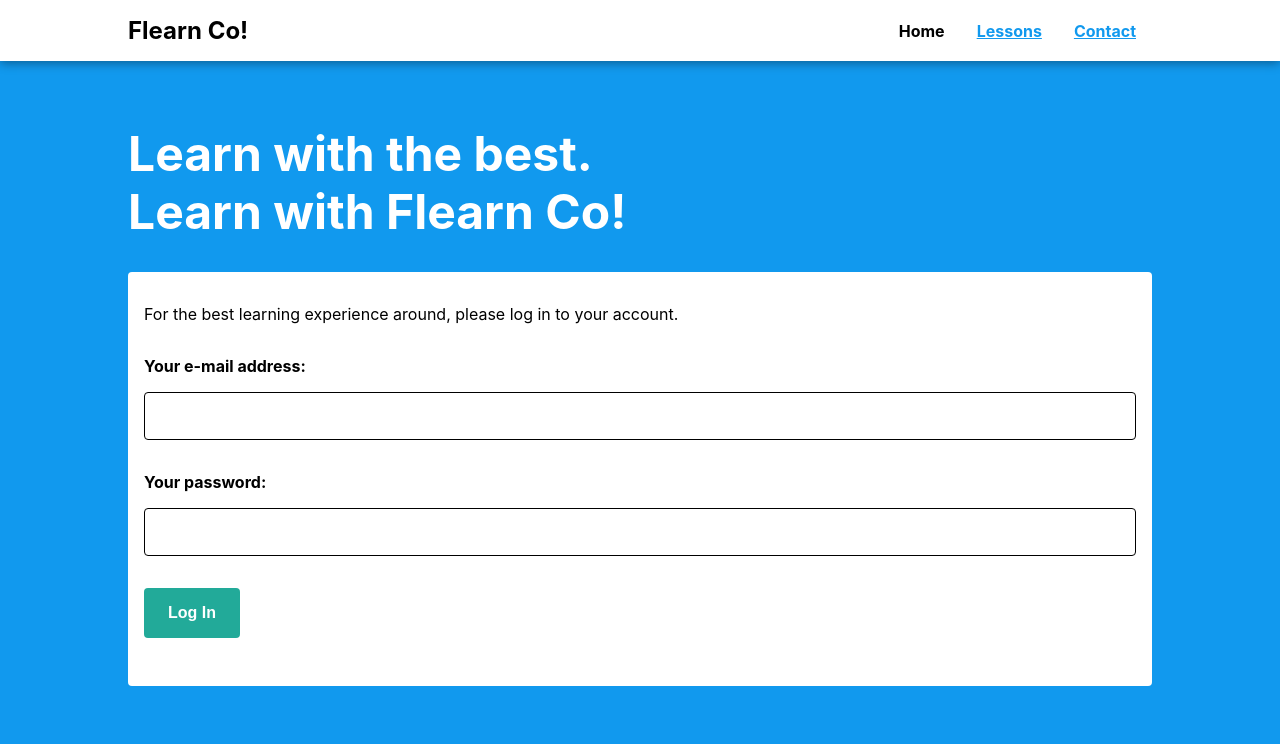
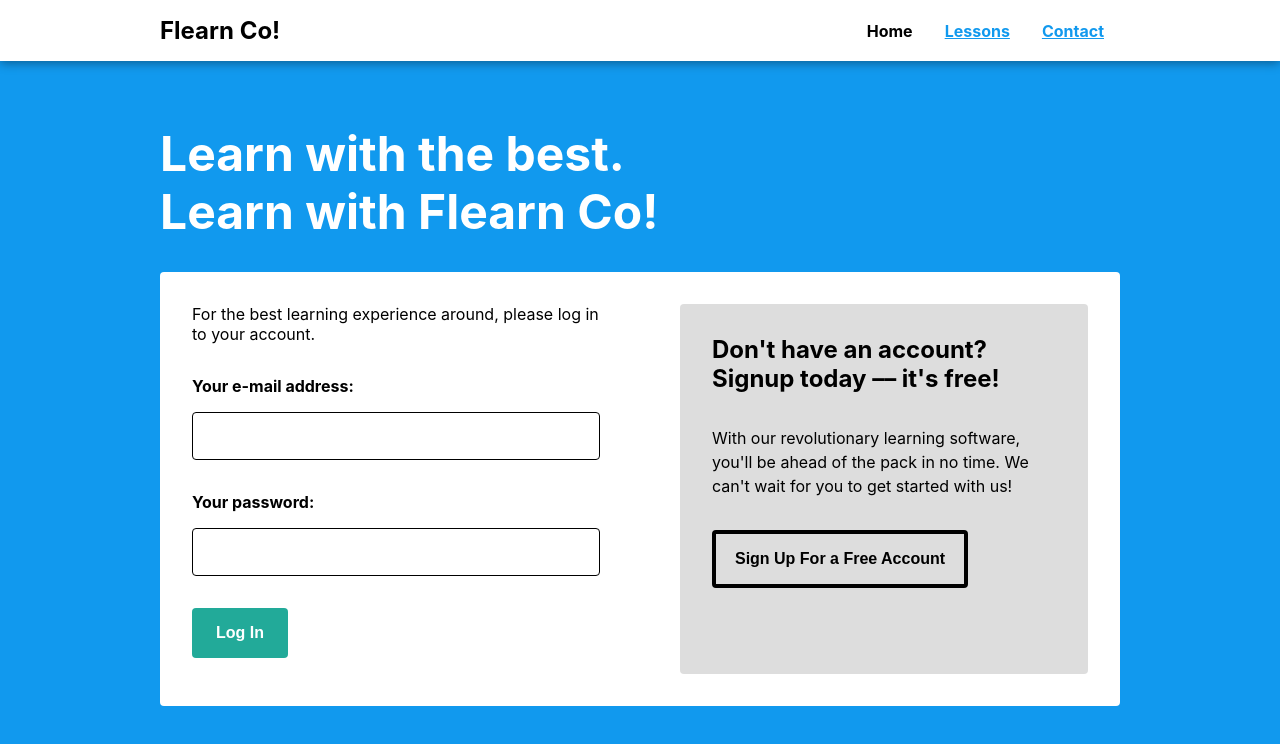
Before and after one commit to arctouch-viniciusmoraes/esl-flearnco, a React (Create React App) app in the folder flearnco/: page / in a window 1280 px wide. Shown: the top 744 px of the page. Built offline with nearby package versions, Linux system fonts and the light colour scheme.

Commit message:
component: add login form and signup sidebar

```diff
--- a/flearnco/src/App.js
+++ b/flearnco/src/App.js
@@ -7,7 +7,7 @@ function App() {
     <div className="Main">
       <Header />
       <section className="Main__content Container">
-        <h1 className="Main-heading">
+        <h1 className="Main-heading App-heading">
           Learn with the best. <br/>
           Learn with Flearn Co!
         </h1>
--- a/flearnco/src/components/ContentCard.js
+++ b/flearnco/src/components/ContentCard.js
@@ -1,9 +1,11 @@
 import Login from './Login';
+import Signup from './Signup';
 
 const ContentCard = () => {
   return (
     <section className="Content-card">
       <Login />
+      <Signup />
     </section>
   );
 }
--- a/flearnco/src/components/Login.js
+++ b/flearnco/src/components/Login.js
@@ -31,7 +31,7 @@ const Login = () => {
         inputCallback={setPassword}
       />
 
-      <Button type="submit" variant="primary" size="sm">Log In</Button>
+      <Button type="submit" variant="primary" size="xs">Log In</Button>
     </form>
   );
 }
--- /dev/null
+++ b/flearnco/src/components/Signup.js
@@ -0,0 +1,19 @@
+import Button from './Button';
+
+const Signup = () => {
+  return(
+    <aside className="Signup">
+      <h2 className="Secondary-heading Signup__title">
+        Don't have an account? <br/>
+        Signup today –– it's free!
+      </h2>
+      <p className="Signup__disclaimer">
+        With our revolutionary learning software, you'll be ahead of the pack in no time.
+        We can't wait for you to get started with us!
+      </p>
+      <Button type="button" variant="secondary" size="lg">Sign Up For a Free Account</Button>
+    </aside>
+  );
+}
+
+export default Signup;
--- a/flearnco/src/style/_app.css
+++ b/flearnco/src/style/_app.css
@@ -24,21 +24,35 @@ a {
 
 .Main-heading {
   font-size: 2rem;
-  color: #ffffff;
-  margin: 1rem 0;
+}
+
+.Secondary-heading {
+  font-size: 1rem;
 }
 
 .Main__content {
   padding: 1rem;
 }
 
+.App-heading {
+  color: #ffffff;
+  margin: 1rem 0;
+}
+
 @media screen and (min-width: 1024px) {
   .Main-heading {
     font-size: 3rem;
-    margin: 2rem 0;
+  }
+
+  .Secondary-heading {
+    font-size: 1.5rem;
   }
 
   .Main__content {
-    padding: 2rem 0;
+    padding: 2rem;
+  }
+
+  .App-heading {
+    margin: 2rem 0;
   }
 }
--- a/flearnco/src/style/_button.css
+++ b/flearnco/src/style/_button.css
@@ -19,8 +19,21 @@
   margin: 1rem 0;
 }
 
+.Button.btn-secondary {
+  background-color: unset;
+  color: #000000;
+  margin: 1rem 0;
+  border: 4px solid #000000;
+}
+
+
+
+.Button.btn-xs {
+  width: 6rem;
+}
+
 .Button.btn-sm {
-  width: 6rem;
+  width: 8rem;
 }
 
 .Button.btn-md {
@@ -28,9 +41,15 @@
 }
 
 .Button.btn-lg {
-  width: 18rem;
+  width: 16rem;
 }
 
 .Button.btn-full {
   width: 100%;
 }
+
+@media screen and (max-width: 359px) {
+  .Button.btn-lg {
+    width: 100%;
+  }
+}
--- a/flearnco/src/style/_content-card.css
+++ b/flearnco/src/style/_content-card.css
@@ -6,3 +6,12 @@
   height: auto;
   margin: 2rem 0;
 }
+
+@media screen and (min-width: 1024px) {
+  .Content-card {
+    display: grid;
+    grid-template-columns: 1fr 1fr;
+    column-gap: 5rem;
+    padding: 2rem;
+  }
+}
--- a/flearnco/src/style/_header.css
+++ b/flearnco/src/style/_header.css
@@ -20,7 +20,7 @@
 
 @media screen and (min-width: 1024px) {
   .Header .Container{
-    padding: 1rem 0;
+    padding: 1rem 2rem;
   }
 
   .Header__toggle-menu-button {
--- a/flearnco/src/style/_login.css
+++ b/flearnco/src/style/_login.css
@@ -7,3 +7,9 @@
 .Login-form__title {
   margin-bottom: 1rem;
 }
+
+@media screen and (min-width: 1024px) {
+  .Login-form {
+    margin: 0;
+  }
+}
--- /dev/null
+++ b/flearnco/src/style/_signup.css
@@ -0,0 +1,20 @@
+.Signup {
+  background-color: #dddddd;
+  border-radius: 4px;
+  padding: 1rem;
+}
+
+.Signup__title {
+  padding: 1rem 0;
+}
+
+.Signup__disclaimer {
+  padding: 1rem 0;
+  line-height: 1.5;
+}
+
+@media screen and (min-width: 1024px) {
+  .Signup{
+    padding: 1rem 2rem;
+  }
+}
--- a/flearnco/src/style/main.css
+++ b/flearnco/src/style/main.css
@@ -5,3 +5,4 @@
 @import '_content-card.css';
 @import '_login.css';
 @import '_form-input.css';
+@import '_signup.css';
```
